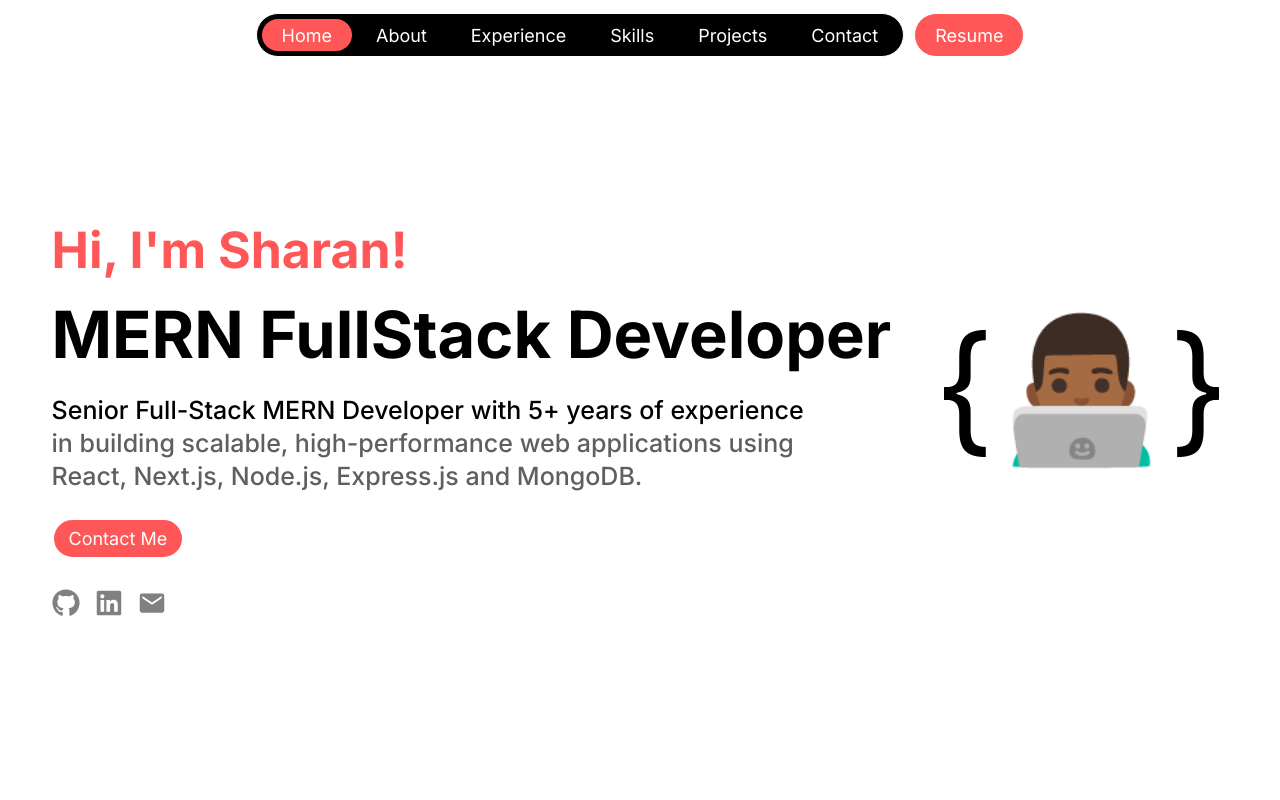
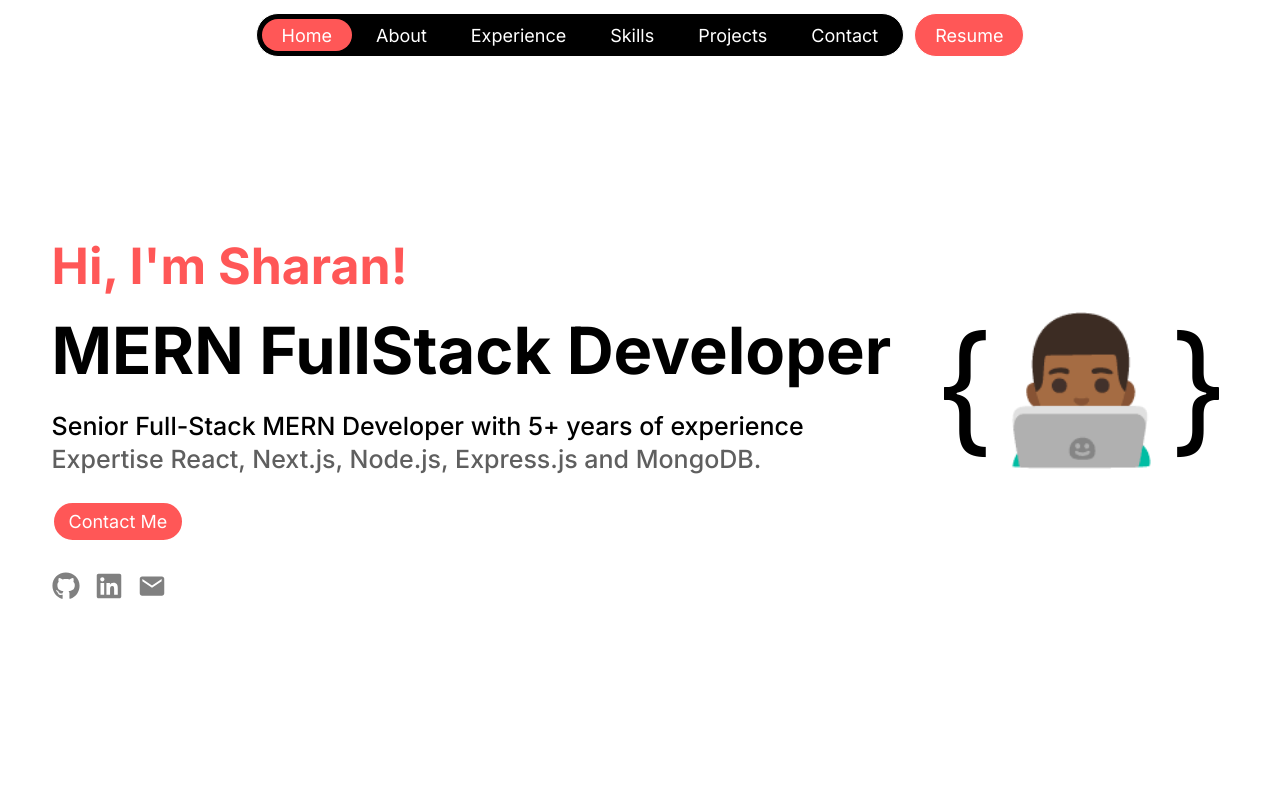
Before and after one commit to sharanudhammur/portfolio, a React (Create React App) app: page / in a window 1280 px wide. Shown: the top 800 px of the page. Built offline with nearby package versions, Linux system fonts and the light colour scheme.

Commit message:
Refactor Home component and update profile description

```diff
--- a/src/Screens/Home/index.jsx
+++ b/src/Screens/Home/index.jsx
@@ -59,9 +59,9 @@ function Home() {
               Senior Full-Stack MERN Developer with 5+ years of experience
             </span>
             <div>
-              in building scalable, high-performance web applications using
+              {/* in building scalable, high-performance web applications using */}
             </div>
-            <div>React, Next.js, Node.js, Express.js and MongoDB.</div>
+            <div>Expertise React, Next.js, Node.js, Express.js and MongoDB.</div>
           </div>
           <div
             className="resume-button"
```
